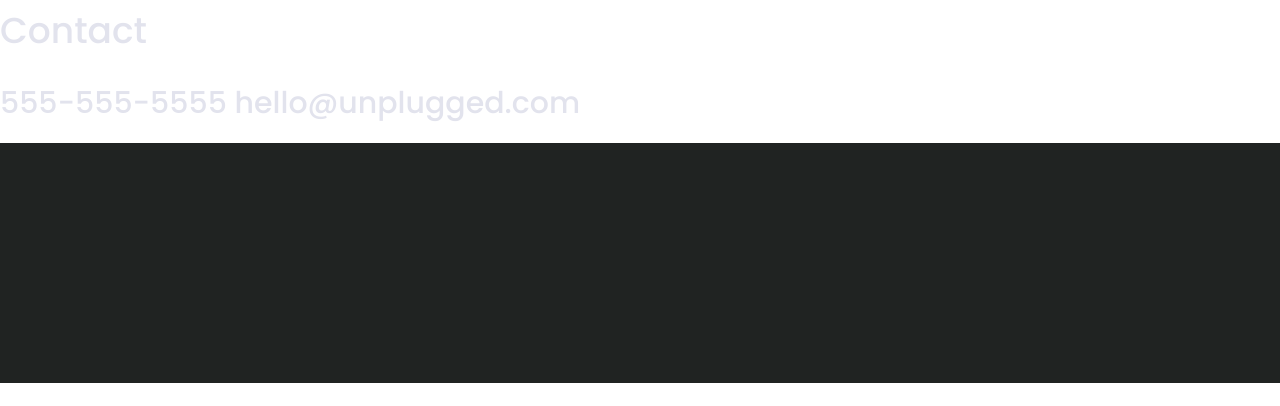
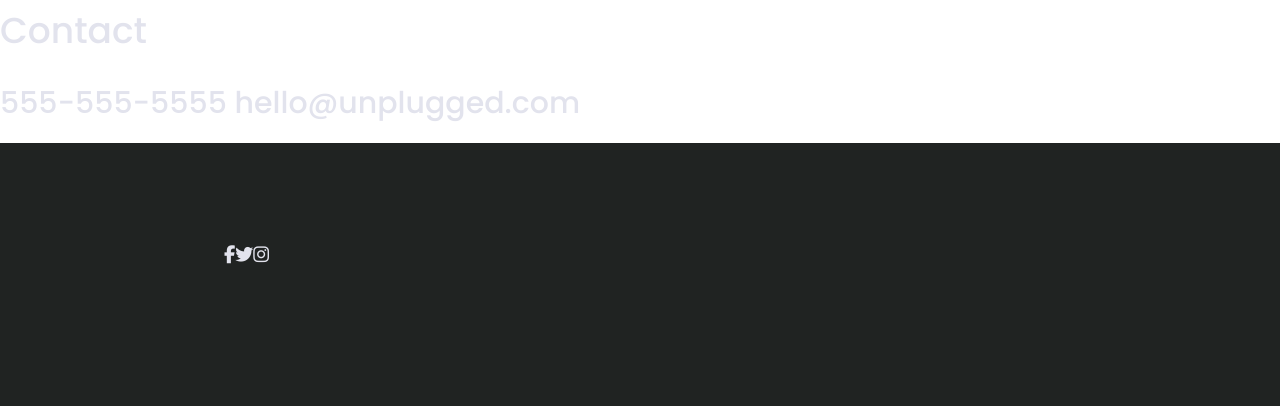
Before and after one commit to Tashatoon/html5-boilerplate_v8, a website: page faq/index copy.html in a window 1280 px wide. Shown: the part 1112-1518 px from the top of the page. Before the commit the page ends 1495 px from the top, so only its background shows below. Drawn offline with nearby package versions, Linux system fonts and the light colour scheme; files that its build step writes are made by us from their sources; files whose address does not match are found by name.

Commit message:
icons update

```diff
--- a/faq/index copy.html
+++ b/faq/index copy.html
@@ -103,9 +103,20 @@
             <div class="social">
               <div class="social-icons">
                 <p>
+                  <a href="https://www.facebook.com/Skillcrush/" target="_blank"
+                    ><i class="fab fa-facebook-f"></i
+                  ></a>
+                </p>
+                <p>
+                  <a href="https://twitter.com/Skillcrush" target="_blank"
+                    ><i class="fab fa-twitter"></i
+                  ></a>
+                </p>
+                <p>
                   <a
-                    href="https://www.facebook.com/yoursite"
+                    href="https://www.instagram.com/skillcrush/"
                     target="_blank"
+                    ><i class="fab fa-instagram"></i
                   ></a>
                 </p>
                 <!-- other social links here -->
```
Also changed, not shown: about/index copy.html (+7 -1 lines).
